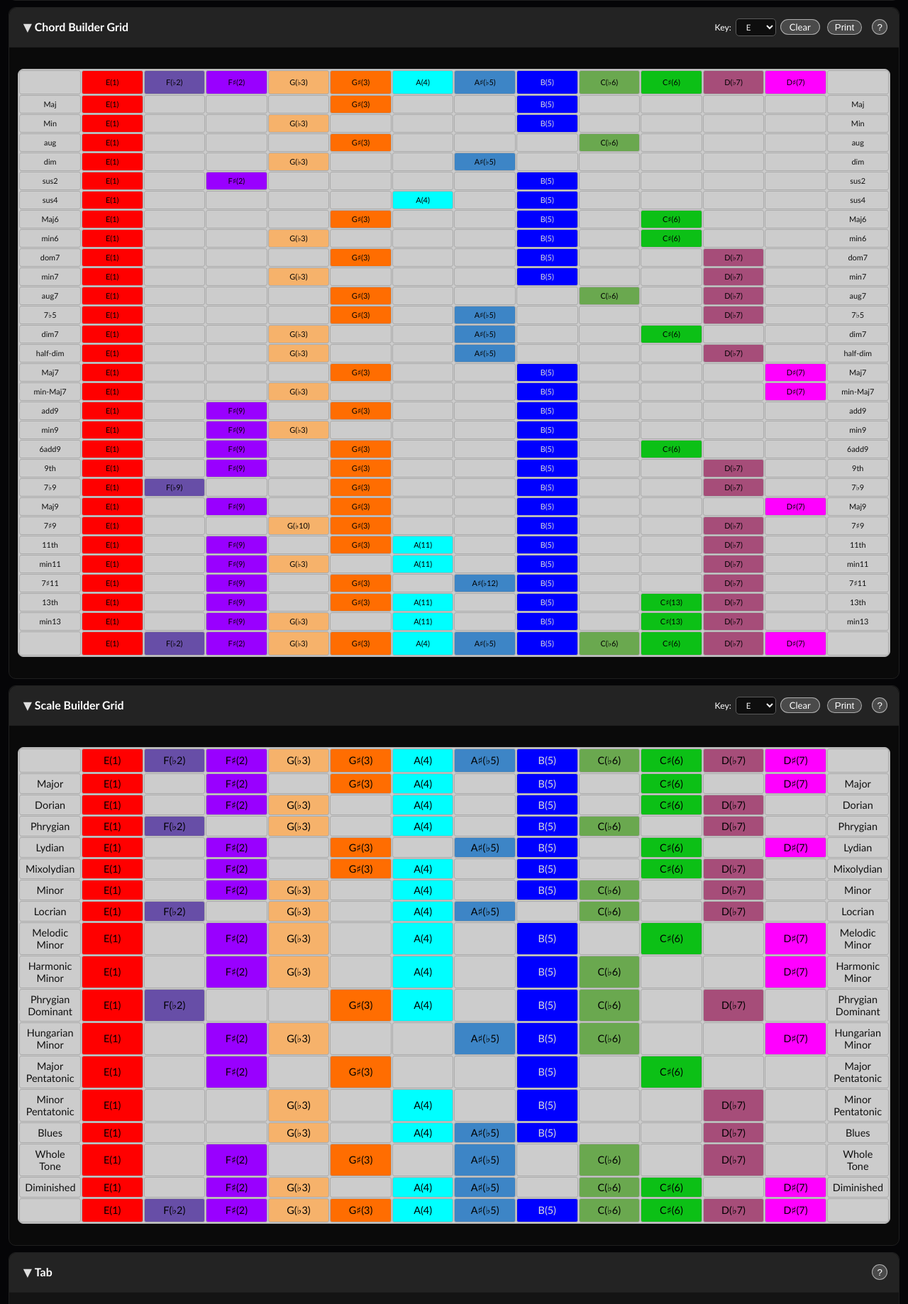
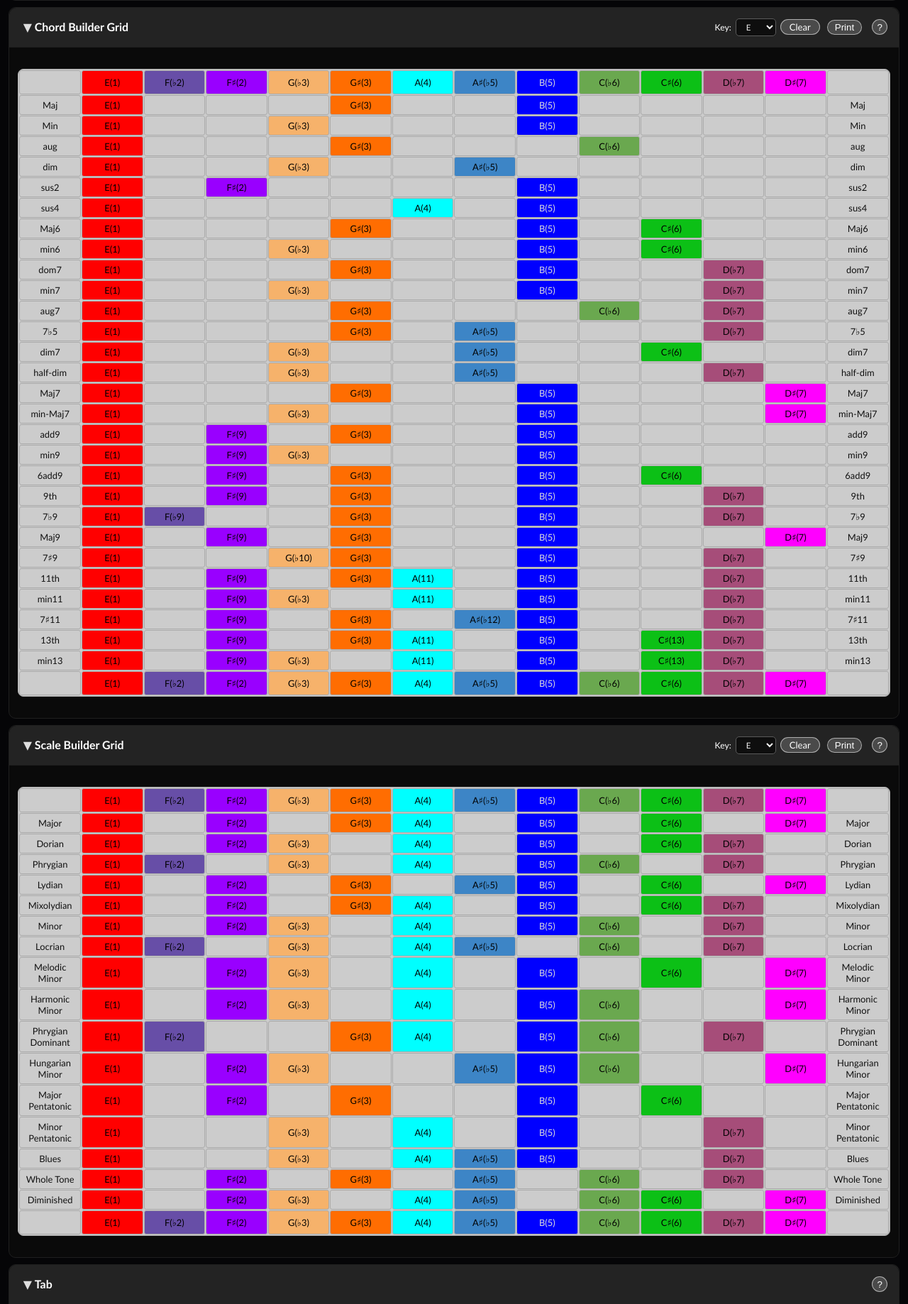
Before and after one commit to Jstring-1/fretboard-site-security-first-trust-and-federal-reserve, a PHP site: page / in a window 1280 px wide; the page is wider, and only the part inside the window is pictured. Shown: the part 1458-3296 px from the top of that part at 71% size. Run offline with PHP 8.4, Linux system fonts and the light colour scheme.

Commit message:
Match font + row height across chord and scale grids

```diff
--- a/css/styles.css
+++ b/css/styles.css
@@ -733,12 +733,11 @@ select option                              { color: var(--text); background: var
 #fretboard, #chord_grid, #scale_grid       { border-spacing: 1px;                                                     }
 /* Consistent row heights inside the chord and scale builder grids so the
    data cells feel as deliberate as the fretboard's fret rows. */
+/* Both grids now have the same column count and the same cell-content
+   shape (e.g. "F♯(9)"), so they read with one font size and one row
+   height across the board. */
 #chord_grid tr, #scale_grid tr             { height: 26px;                                                            }
-#chord_grid #under_chord_grid,
-#scale_grid #under_scale_grid              { height: 30px;                                                            }
-/* Tighter font on the dense chord grid so 'noteLetter(degree)' fits each cell. */
-#chord_grid td                             { font-size: 0.72em;                                                       }
-#scale_grid td                             { font-size: 0.95em;                                                       }
+#chord_grid td, #scale_grid td             { font-size: 0.85em;                                                       }
 /* "All" pill in the highlight row — matches the .hl_pill chips but acts as
    a link (no checkbox inside). */
 .hl_all_pill                               { color: var(--text) !important; text-decoration: none; cursor: pointer;  }
```
